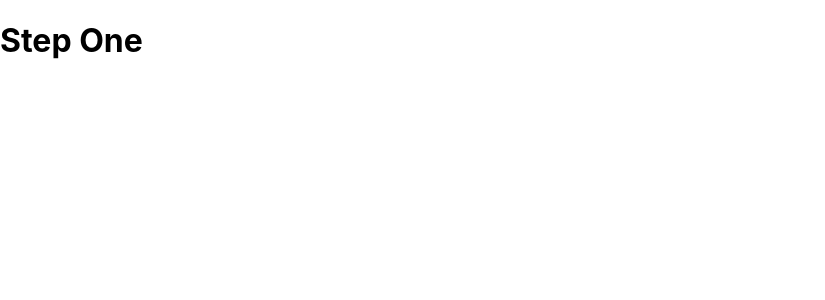
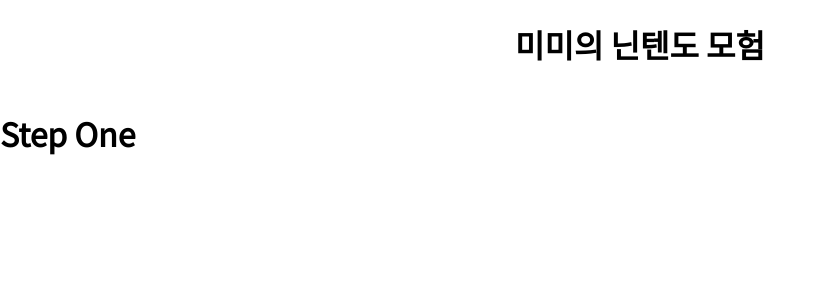
Before and after one commit to JSKeum/mimi, a React (Create React App) app: page /stepone in a window 1280 px wide. Shown: the top 300 px of the page, without its empty margins (0-825 px from the left). Built offline with nearby package versions, Linux system fonts and the light colour scheme.

Commit message:
:sparkles: add Header & fix node-sass version

```diff
--- a/package.json
+++ b/package.json
@@ -10,7 +10,7 @@
     "@types/node": "^12.0.0",
     "@types/react": "^16.9.53",
     "@types/react-dom": "^16.9.8",
-    "node-sass": "^5.0.0",
+    "node-sass": "4.0.0",
     "react": "^17.0.1",
     "react-dom": "^17.0.1",
     "react-router-dom": "^5.2.0",
--- a/public/index.html
+++ b/public/index.html
@@ -10,6 +10,7 @@
       content="Web site created using create-react-app"
     />
     <link rel="apple-touch-icon" href="%PUBLIC_URL%/logo192.png" />
+    <link href="https://fonts.googleapis.com/css2?family=Noto+Sans+KR" rel="stylesheet">
     <!--
       manifest.json provides metadata used when your web app is installed on a
       user's mobile device or desktop. See https://developers.google.com/web/fundamentals/web-app-manifest/
--- a/src/App.css
+++ b/src/App.css
@@ -1,38 +1,3 @@
 .App {
-  text-align: center;
+  font-family:  'Noto Sans KR', sans-serif;
 }
-
-.App-logo {
-  height: 40vmin;
-  pointer-events: none;
-}
-
-@media (prefers-reduced-motion: no-preference) {
-  .App-logo {
-    animation: App-logo-spin infinite 20s linear;
-  }
-}
-
-.App-header {
-  background-color: #282c34;
-  min-height: 100vh;
-  display: flex;
-  flex-direction: column;
-  align-items: center;
-  justify-content: center;
-  font-size: calc(10px + 2vmin);
-  color: white;
-}
-
-.App-link {
-  color: #61dafb;
-}
-
-@keyframes App-logo-spin {
-  from {
-    transform: rotate(0deg);
-  }
-  to {
-    transform: rotate(360deg);
-  }
-}
--- a/src/App.tsx
+++ b/src/App.tsx
@@ -6,9 +6,11 @@
 import StepOne from './pages/StepOne';
 import StepTwo from './pages/StepTwo';
 import StepThree from './pages/StepThree';
+import './App.css';
 
 function App() {
   return (
+    <div className="App">
       <Router>
         <Switch>
           <Route exact path="/stepone" component={StepOne} />
@@ -17,6 +19,7 @@
           <Redirect exact to="/stepone" />
         </Switch>
       </Router>
+    </div>
   );
 }
 
--- /dev/null
+++ b/src/components/Header.module.scss
@@ -0,0 +1,4 @@
+.header {
+    display: flex;
+    justify-content: center;
+}
--- /dev/null
+++ b/src/components/Header.tsx
@@ -0,0 +1,14 @@
+import React from 'react';
+import styles from './Header.module.scss';
+
+function Header() {
+  const stroyTitle = '미미의 닌텐도 모험';
+
+  return (
+    <header className={styles.header}>
+      <h1>{stroyTitle}</h1>
+    </header>
+  );
+}
+
+export default Header;
--- a/src/pages/StepOne.tsx
+++ b/src/pages/StepOne.tsx
@@ -1,7 +1,13 @@
 import React from 'react';
+import Header from '../components/Header';
 
 function StepOne() {
-  return <h1>Step One</h1>;
+  return (
+    <main>
+      <Header />
+      <h1>Step One</h1>
+    </main>
+  );
 }
 
 export default StepOne;
```
Also changed, not shown: 1 other file (tests, documents, lock files or other folders). Lines whose indentation alone changed are shown as unchanged.
